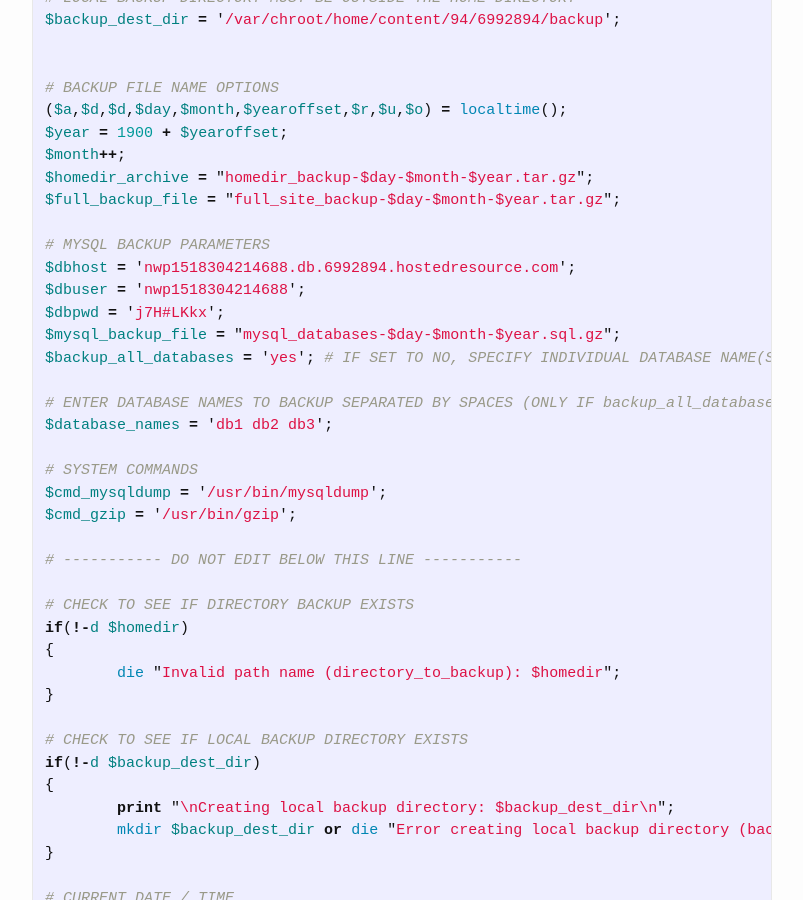
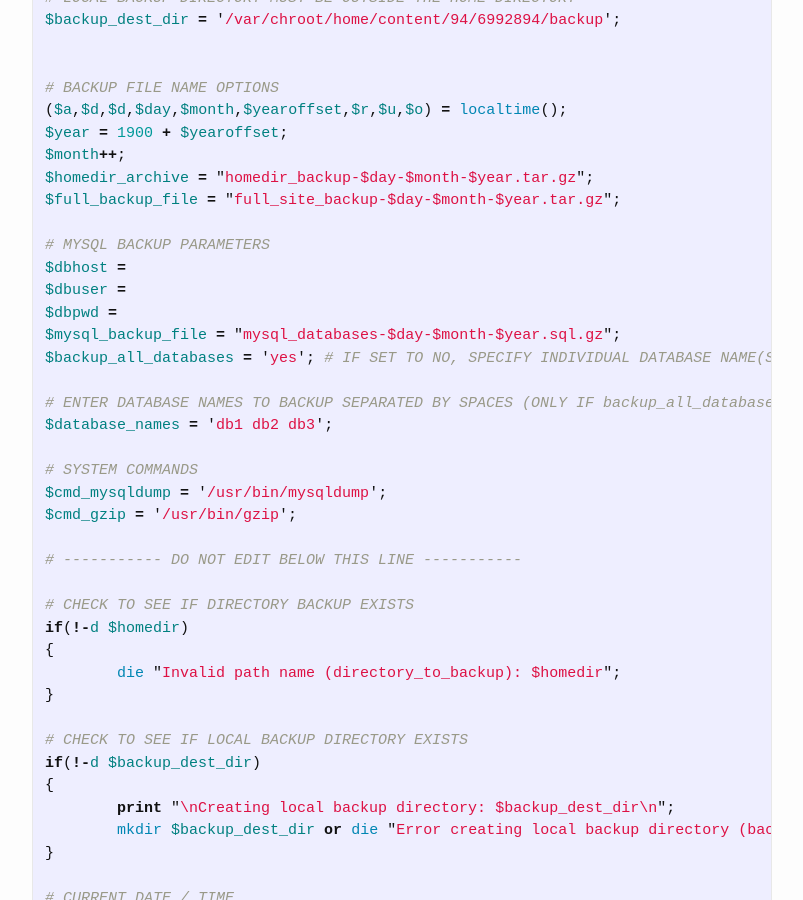
Before and after one commit to dvalters/self, a Jekyll site: the page built from _posts/2015-07-14-perl-backup-script.md, in a window 1280 px wide and 900 px high, scrolled down 442 px. Shown: the whole window, without its empty margins (238-1041 px from the left). Built offline with Jekyll 4.4.1, drawn with Linux system fonts in a browser that asks for light colours.

Commit message:
Update 2015-07-14-perl-backup-script.md

```diff
--- a/_posts/2015-07-14-perl-backup-script.md
+++ b/_posts/2015-07-14-perl-backup-script.md
@@ -27,9 +27,9 @@ $homedir_archive = "homedir_backup-$day-$month-$year.tar.gz";
 $full_backup_file = "full_site_backup-$day-$month-$year.tar.gz";
 
 # MYSQL BACKUP PARAMETERS
-$dbhost = 'nwp1518304214688.db.6992894.hostedresource.com';
-$dbuser = 'nwp1518304214688';
-$dbpwd = 'j7H#LKkx';
+$dbhost =
+$dbuser =
+$dbpwd =
 $mysql_backup_file = "mysql_databases-$day-$month-$year.sql.gz";
 $backup_all_databases = 'yes'; # IF SET TO NO, SPECIFY INDIVIDUAL DATABASE NAME(S) BELOW
 
```
